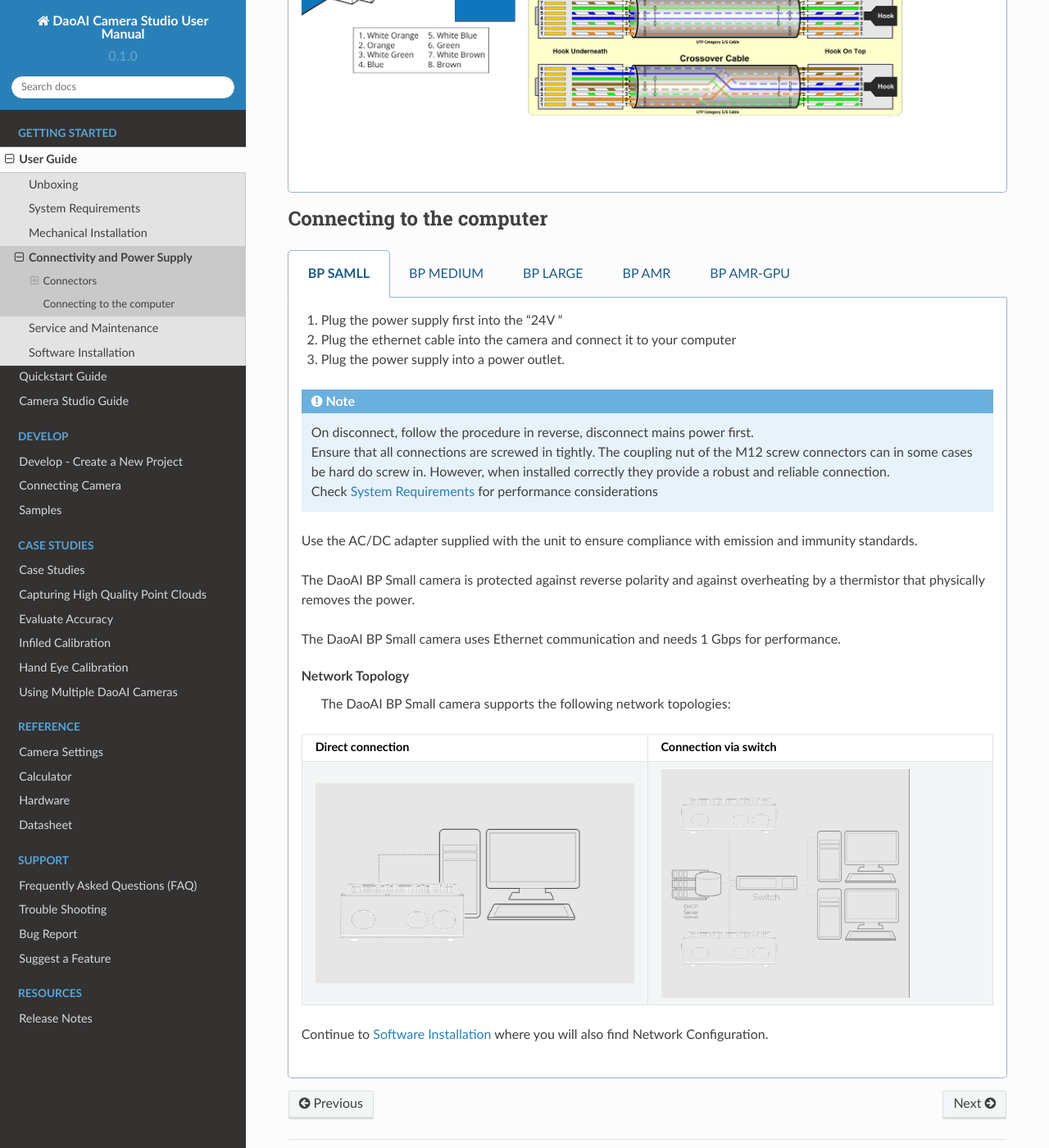
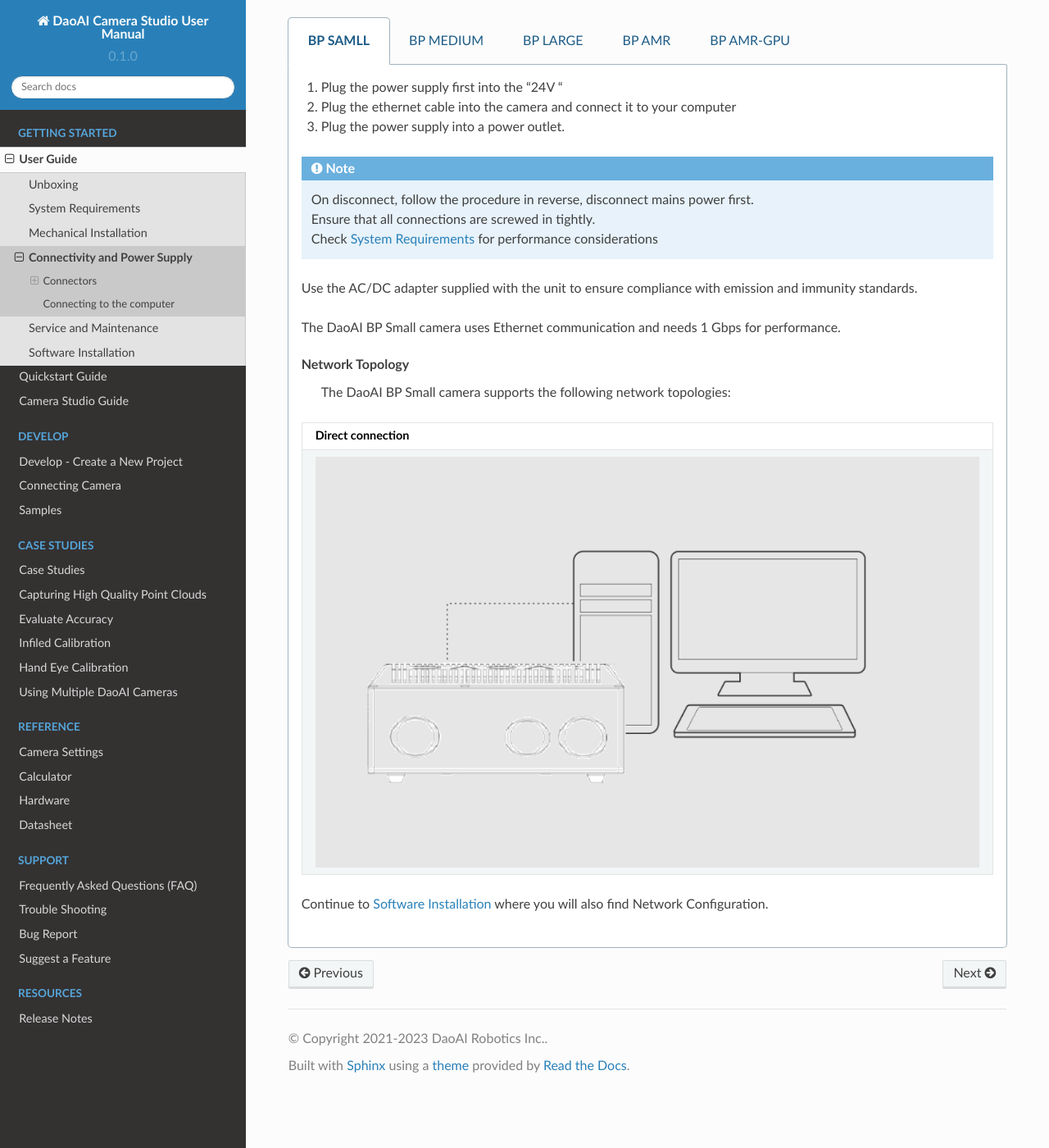
Before and after one commit to DaoAI-Robotics-Inc/daoai_camera_studio_user_manual, a Sphinx documentation site: the page built from docs/source/getting-started/user-guide/connectivity-power/overview.rst, in a window 1280 px wide and 1400 px high, scrolled down 1953 px. Shown: the whole window at 82% size. Built offline with Sphinx 7.4.7 and the Read the Docs theme 2.0.0, drawn with Linux system fonts in a browser that asks for light colours; some of the changed text lies outside the part shown.

Commit message:
kyle change for feedback

```diff
--- a/docs/source/getting-started/user-guide/connectivity-power/overview.rst
+++ b/docs/source/getting-started/user-guide/connectivity-power/overview.rst
@@ -58,22 +58,12 @@
     +=======================+========+==============================+
     |                       |   1    |  DC24V                       |
     |                       +--------+------------------------------+
-    |.. image:: images/1.png|   2    |  RGND                        |
+    |.. image:: images/2.png|   2    |  GND                         |
     |  :align: center       +--------+------------------------------+
-    |                       |   3    |  TRGE                        |
-    |                       +--------+------------------------------+
-    |                       |   4    |  TGND                        |
-    |                       +--------+------------------------------+
-    |                       |   5    |  SGND                        |
-    |                       +--------+------------------------------+
-    |                       |   6    |  Reserved, do not connect    |
+    |                       |   3    |  Reserved, do not connect    |
     +-----------------------+--------+------------------------------+
 
-    .. tip::
-        - PGND: represent the "power ground"
-        - AGND: represent the "analog ground"
-        - DGND: represent the "digital ground"
-        - SGND: represent the "signal ground"
+
 
 
    .. group-tab:: BP MEDIUM
@@ -83,22 +73,18 @@
     +=======================+========+==============================+
     |                       |   1    |  DC24V                       |
     |                       +--------+------------------------------+
-    |.. image:: images/1.png|   2    |  RGND                        |
+    |.. image:: images/1.png|   2    |  GND                         |
     |  :align: center       +--------+------------------------------+
-    |                       |   3    |  TRGE                        |
+    |                       |   3    |  Reserved, do not connect    |
     |                       +--------+------------------------------+
-    |                       |   4    |  TGND                        |
+    |                       |   4    |  Reserved, do not connect    |
     |                       +--------+------------------------------+
-    |                       |   5    |  SGND                        |
+    |                       |   5    |  Reserved, do not connect    |
     |                       +--------+------------------------------+
     |                       |   6    |  Reserved, do not connect    |
     +-----------------------+--------+------------------------------+
 
-    .. tip::
-        - PGND: represent the "power ground"
-        - AGND: represent the "analog ground"
-        - DGND: represent the "digital ground"
-        - SGND: represent the "signal ground"
+
 
    .. group-tab:: BP LARGE
 
@@ -107,22 +93,18 @@
     +=======================+========+==============================+
     |                       |   1    |  DC24V                       |
     |                       +--------+------------------------------+
-    |.. image:: images/1.png|   2    |  RGND                        |
+    |.. image:: images/1.png|   2    |  GND                         |
     |  :align: center       +--------+------------------------------+
-    |                       |   3    |  TRGE                        |
+    |                       |   3    |  Reserved, do not connect    |
     |                       +--------+------------------------------+
-    |                       |   4    |  TGND                        |
+    |                       |   4    |  Reserved, do not connect    |
     |                       +--------+------------------------------+
-    |                       |   5    |  SGND                        |
+    |                       |   5    |  Reserved, do not connect    |
     |                       +--------+------------------------------+
     |                       |   6    |  Reserved, do not connect    |
     +-----------------------+--------+------------------------------+
 
-    .. tip::
-        - PGND: represent the "power ground"
-        - AGND: represent the "analog ground"
-        - DGND: represent the "digital ground"
-        - SGND: represent the "signal ground"
+
 
    .. group-tab:: BP AMR
 
@@ -131,16 +113,11 @@
     +=======================+========+==============================+
     |                       |   1    |  DC24V                       |
     |                       +--------+------------------------------+
-    |.. image:: images/2.png|   2    |  RGND                        |
+    |.. image:: images/2.png|   2    |  GND                         |
     |  :align: center       +--------+------------------------------+
-    |                       |   3    |  SGND                        |
+    |                       |   3    |  Reserved, do not connect    |
     +-----------------------+--------+------------------------------+
 
-    .. tip::
-        - PGND: represent the "power ground"
-        - AGND: represent the "analog ground"
-        - DGND: represent the "digital ground"
-        - SGND: represent the "signal ground"
 
 
    .. group-tab:: BP AMR-GPU
@@ -150,16 +127,14 @@
     +=======================+========+==============================+
     |                       |   1    |  DC24V                       |
     |                       +--------+------------------------------+
-    |.. image:: images/2.png|   2    |  RGND                        |
+    |.. image:: images/2.png|   2    |  GND                         |
     |  :align: center       +--------+------------------------------+
-    |                       |   3    |  SGND                        |
+    |                       |   3    |  Reserved, do not connect    |
     +-----------------------+--------+------------------------------+
 
-    .. tip::
-        - PGND: represent the "power ground"
-        - AGND: represent the "analog ground"
-        - DGND: represent the "digital ground"
-        - SGND: represent the "signal ground"
+
+
+
 
 
 
@@ -201,7 +176,7 @@
 
    .. group-tab:: BP AMR
 
-    BP Amr use a ethernet cable for data transmission.
+    BP AMR use a ethernet cable for data transmission.
 
     The table below provides the ethernet cable pinout.
 
@@ -211,7 +186,7 @@
 
    .. group-tab:: BP AMR-GPU
 
-    BP Amr-gpu use a ethernet cable for data transmission.
+    BP AMR-GPU use a ethernet cable for data transmission.
 
     The table below provides the ethernet cable pinout.
 
@@ -234,12 +209,10 @@
 
     .. note::
         On disconnect, follow the procedure in reverse, disconnect mains power first.
-        |br| Ensure that all connections are screwed in tightly. The coupling nut of the M12 screw connectors can in some cases be hard do screw in. However, when installed correctly they provide a robust and reliable connection.
+        |br| Ensure that all connections are screwed in tightly.
         |br| Check :ref:`System Requirements` for performance considerations
 
     Use the AC/DC adapter supplied with the unit to ensure compliance with emission and immunity standards.
-
-    The DaoAI BP Small camera is protected against reverse polarity and against overheating by a thermistor that physically removes the power.
 
     The DaoAI BP Small camera uses Ethernet communication and needs 1 Gbps for  performance.
 
@@ -247,15 +220,11 @@
         The DaoAI BP Small camera supports the following network topologies:
 
     .. list-table::
-        :widths: 25 25
+        :widths: 25
         :header-rows: 1
 
         * - Direct connection
-          - Connection via switch
         * - .. image:: images/amrc.png
-                :scale: 38%
-          - .. image:: images/amrswitch.png
-                :scale: 34%
 
     Continue to :ref:`Software Installation` where you will also find Network Configuration.
 
@@ -268,12 +237,10 @@
 
     .. note::
         On disconnect, follow the procedure in reverse, disconnect mains power first.
-        |br| Ensure that all connections are screwed in tightly. The coupling nut of the M12 screw connectors can in some cases be hard do screw in. However, when installed correctly they provide a robust and reliable connection.
+        |br| Ensure that all connections are screwed in tightly.
         |br| Check :ref:`System Requirements` for performance considerations
 
     Use the AC/DC adapter supplied with the unit to ensure compliance with emission and immunity standards.
-
-    The DaoAI BP Medium camera is protected against reverse polarity and against overheating by a thermistor that physically removes the power.
 
     The DaoAI BP Medium camera uses Ethernet communication and needs 1 Gbps for performance.
 
@@ -281,15 +248,11 @@
         The DaoAI BP Medium camera supports the following network topologies:
 
     .. list-table::
-        :widths: 25 25
+        :widths: 25
         :header-rows: 1
 
         * - Direct connection
-          - Connection via switch
         * - .. image:: images/mediumc.png
-                :scale: 38%
-          - .. image:: images/mediumswitch.png
-                :scale: 34%
 
     Continue to :ref:`Software Installation` where you will also find Network Configuration.
 
@@ -302,12 +265,10 @@
 
     .. note::
         On disconnect, follow the procedure in reverse, disconnect mains power first.
-        |br| Ensure that all connections are screwed in tightly. The coupling nut of the M12 screw connectors can in some cases be hard do screw in. However, when installed correctly they provide a robust and reliable connection.
+        |br| Ensure that all connections are screwed in tightly.
         |br| Check :ref:`System Requirements` for performance considerations
 
     Use the AC/DC adapter supplied with the unit to ensure compliance with emission and immunity standards.
-
-    The DaoAI BP LARGE camera is protected against reverse polarity and against overheating by a thermistor that physically removes the power.
 
     The DaoAI BP LARGE camera uses Ethernet communication and needs 1 Gbps for performance.
 
@@ -315,15 +276,11 @@
         The DaoAI BP large camera supports the following network topologies:
 
     .. list-table::
-        :widths: 25 25
+        :widths: 25
         :header-rows: 1
 
         * - Direct connection
-          - Connection via switch
         * - .. image:: images/largec.png
-                :scale: 38%
-          - .. image:: images/largeswitch.png
-                :scale: 34%
 
     Continue to :ref:`Software Installation` where you will also find Network Configuration.
 
@@ -336,12 +293,10 @@
 
     .. note::
         On disconnect, follow the procedure in reverse, disconnect mains power first.
-        |br| Ensure that all connections are screwed in tightly. The coupling nut of the M12 screw connectors can in some cases be hard do screw in. However, when installed correctly they provide a robust and reliable connection.
+        |br| Ensure that all connections are screwed in tightly.
         |br| Check :ref:`System Requirements` for performance considerations
 
     Use the AC/DC adapter supplied with the unit to ensure compliance with emission and immunity standards.
-
-    The DaoAI BP AMR camera is protected against reverse polarity and against overheating by a thermistor that physically removes the power.
 
     The DaoAI BP AMR camera uses Ethernet communication and needs 1 Gbps for performance.
 
@@ -349,15 +304,11 @@
         The DaoAI BP AMR camera supports the following network topologies:
 
     .. list-table::
-        :widths: 25 25
+        :widths: 25
         :header-rows: 1
 
         * - Direct connection
-          - Connection via switch
         * - .. image:: images/amrc.png
-                :scale: 38%
-          - .. image:: images/amrswitch.png
-                :scale: 34%
 
     Continue to :ref:`Software Installation` where you will also find Network Configuration.
 
@@ -370,12 +321,10 @@
 
     .. note::
         On disconnect, follow the procedure in reverse, disconnect mains power first.
-        |br| Ensure that all connections are screwed in tightly. The coupling nut of the M12 screw connectors can in some cases be hard do screw in. However, when installed correctly they provide a robust and reliable connection.
+        |br| Ensure that all connections are screwed in tightly.
         |br| Check :ref:`System Requirements` for performance considerations
 
     Use the AC/DC adapter supplied with the unit to ensure compliance with emission and immunity standards.
-
-    The DaoAI BP AMR camera is protected against reverse polarity and against overheating by a thermistor that physically removes the power.
 
     The DaoAI BP AMR camera uses Ethernet communication and needs 1 Gbps for performance.
 
@@ -383,15 +332,11 @@
         The DaoAI BP AMR-GPU camera supports the following network topologies:
 
     .. list-table::
-        :widths: 25 25
+        :widths: 25
         :header-rows: 1
 
         * - Direct connection
-          - Connection via switch
         * - .. image:: images/amrc.png
-                :scale: 38%
-          - .. image:: images/amrswitch.png
-                :scale: 34%
 
     Continue to :ref:`Software Installation` where you will also find Network Configuration.
 
--- a/docs/source/getting-started/user-guide/mechanical-installation/working-distance-and-fov/index.rst
+++ b/docs/source/getting-started/user-guide/mechanical-installation/working-distance-and-fov/index.rst
@@ -1,6 +1,6 @@
 Working Distance and Field-of-View
 ======================================
-This series has five bin-picking camera models for various workspace sizes and applications such as bin picking, palletizing,and part loading.
+This series has five bin-picking camera models for various workspace sizes and applications such as bin picking, palletizing, and part loading.
 
 **BP ARM/AMR-GPU**
 
```
Also changed, not shown: other parts of docs/source/getting-started/user-guide/connectivity-power/overview.rst (+4 -4 lines), docs/source/case-studies/captruing-high-quality-point-clouds/working-distance-and-camera-positioning/index.rst (+5 -5 lines), docs/source/getting-started/user-guide/system-requirements/overview.rst (+1 -12 lines), docs/source/getting-started/user-guide/unboxing/overview.rst (+32 -89 lines), docs/source/case-studies/captruing-high-quality-point-clouds/working-distance-and-camera-positioning/images/amr_1.png (deleted), docs/source/case-studies/captruing-high-quality-point-clouds/working-distance-and-camera-positioning/images/fov.png (added), docs/source/case-studies/captruing-high-quality-point-clouds/working-distance-and-camera-positioning/images/large_1.png (deleted), docs/source/case-studies/captruing-high-quality-point-clouds/working-distance-and-camera-positioning/images/position.png.
